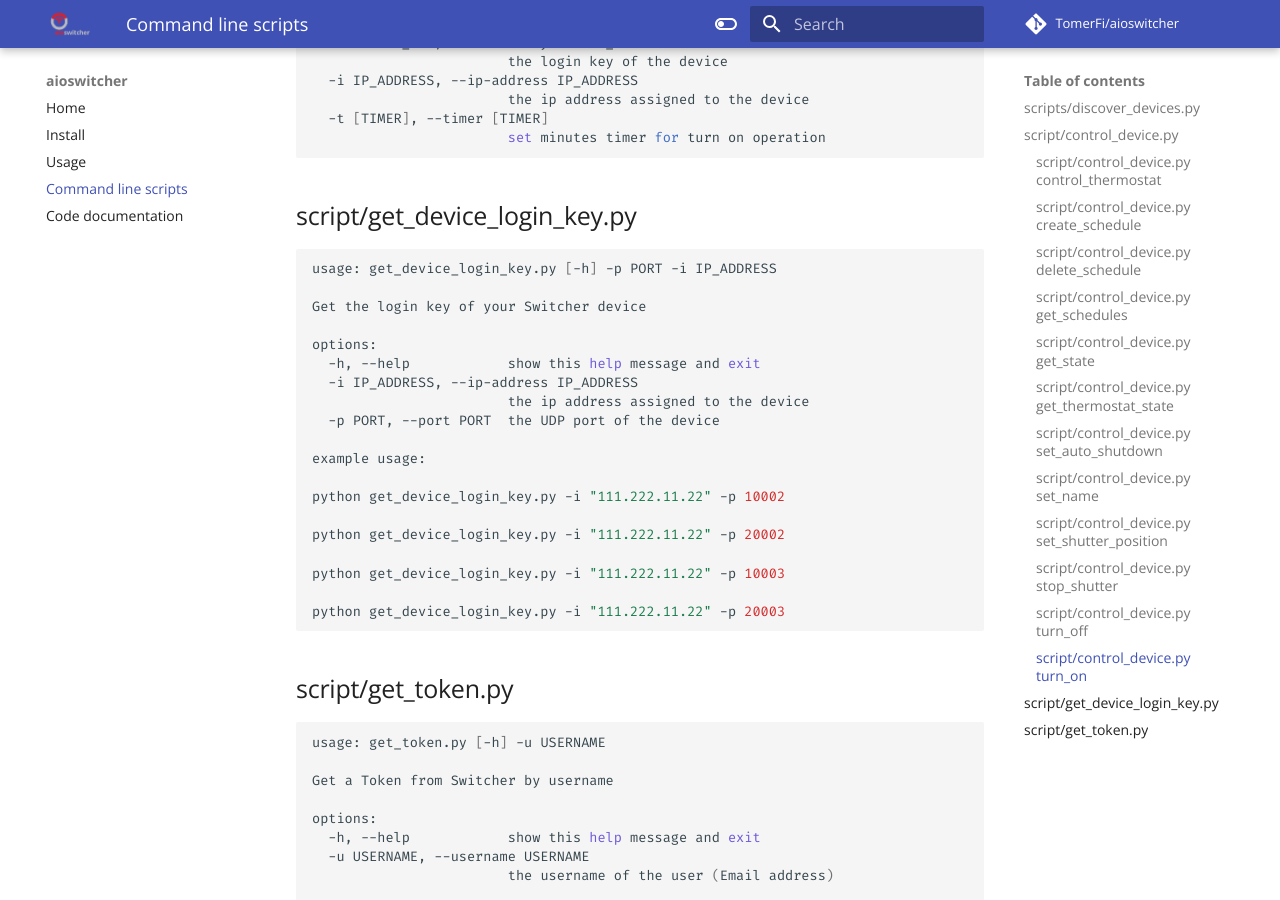
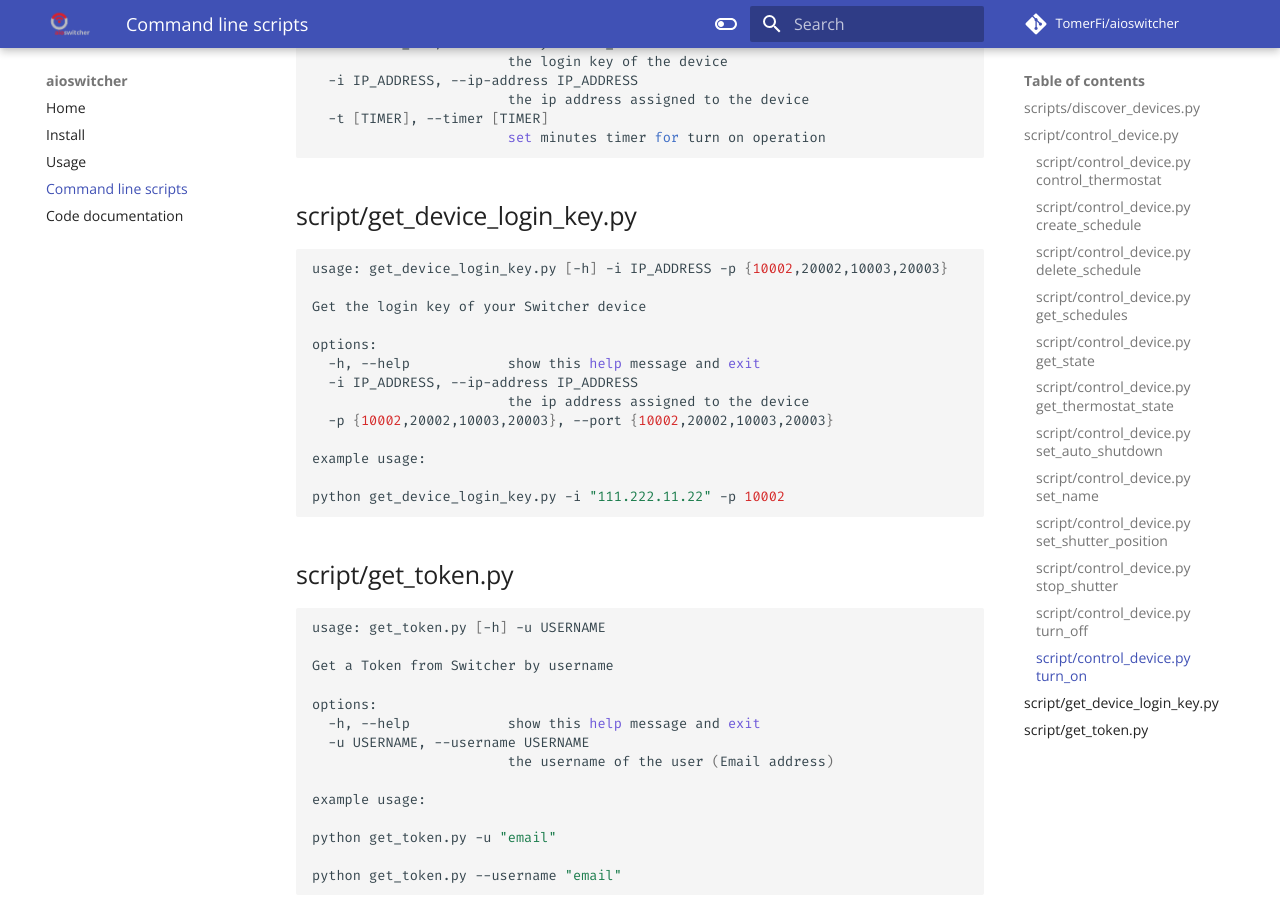
Before and after one commit to TomerFi/aioswitcher, an MkDocs documentation site: the page built from docs/scripts.md, in a window 1280 px wide and 900 px high, scrolled down 7427 px. Built offline with MkDocs 1.6.1 and Material for MkDocs 9.7.7, drawn with Linux system fonts in a browser that asks for light colours; comment, search, counter and statistics services are not loaded.

Commit message:
fix based on requested changes

````diff
--- a/docs/scripts.md
+++ b/docs/scripts.md
@@ -390,7 +390,7 @@ options:
 ## script/get_device_login_key.py
 
 ```shell
-usage: get_device_login_key.py [-h] -p PORT -i IP_ADDRESS
+usage: get_device_login_key.py [-h] -i IP_ADDRESS -p {10002,20002,10003,20003}
 
 Get the login key of your Switcher device
 
@@ -398,17 +398,11 @@ options:
   -h, --help            show this help message and exit
   -i IP_ADDRESS, --ip-address IP_ADDRESS
                         the ip address assigned to the device
-  -p PORT, --port PORT  the UDP port of the device
+  -p {10002,20002,10003,20003}, --port {10002,20002,10003,20003}
 
 example usage:
 
 python get_device_login_key.py -i "111.222.11.22" -p 10002
-
-python get_device_login_key.py -i "111.222.11.22" -p 20002
-
-python get_device_login_key.py -i "111.222.11.22" -p 10003
-
-python get_device_login_key.py -i "111.222.11.22" -p 20003
 ```
 
 ## script/get_token.py
````
Also changed, not shown: 1 other file.
